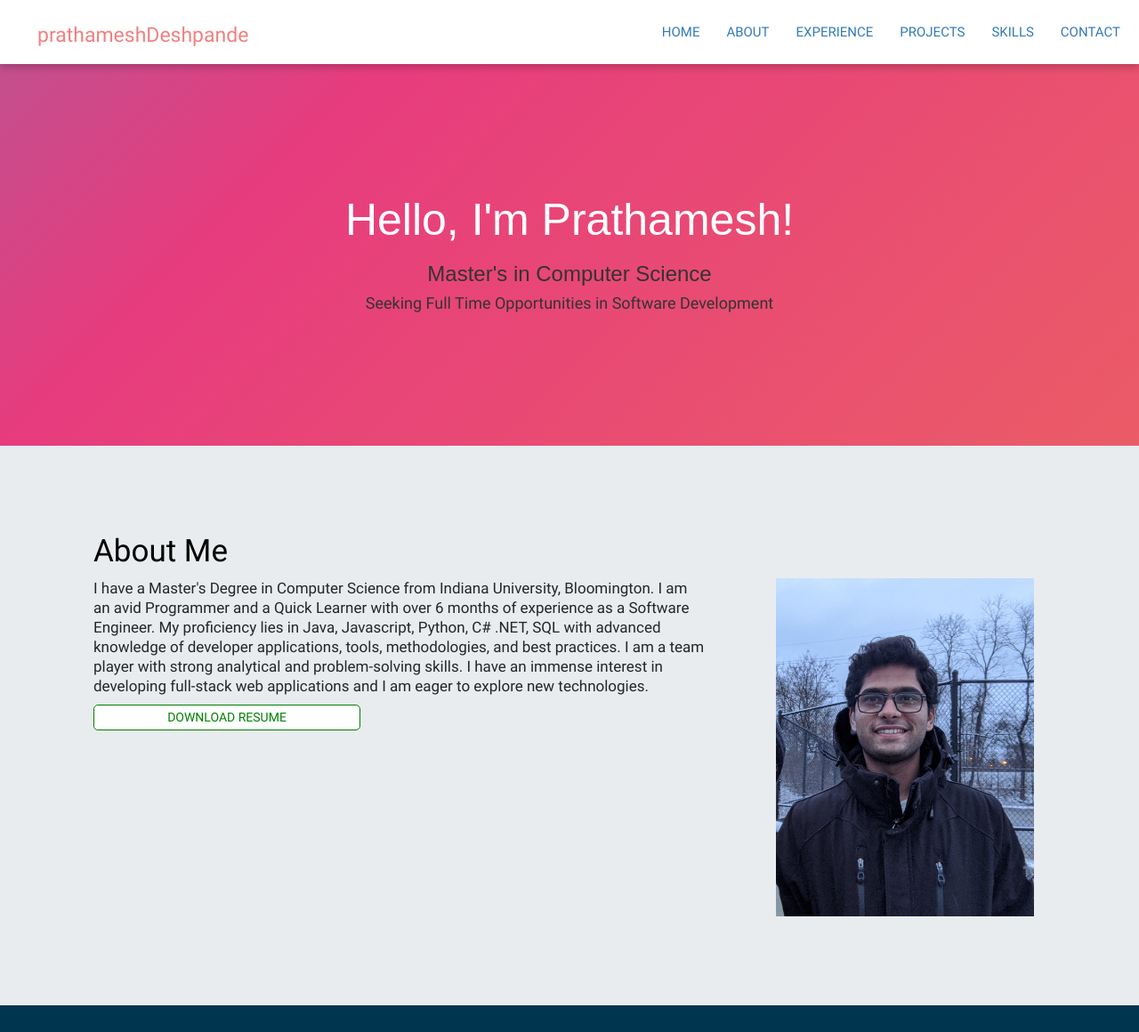
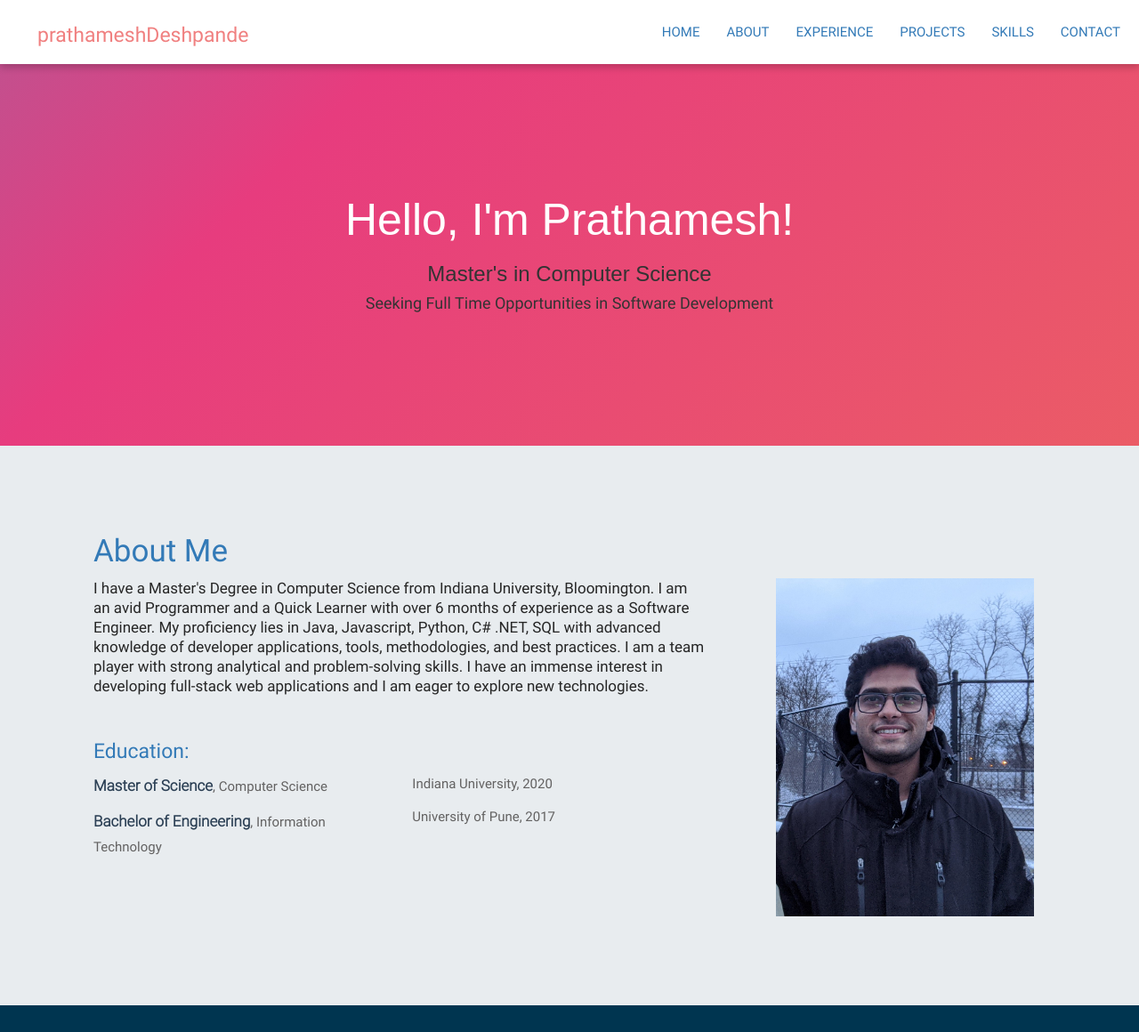
Before and after one commit to prathameshd/portfolio, a PHP site: page / in a window 1280 px wide. Shown: the top 1160 px of the page at 89% size. Run offline with PHP 8.4, Linux system fonts and the light colour scheme; some libraries are stand-ins or nearby versions; some web fonts are replaced.

Commit message:
about me fix

```diff
--- a/css/styles.css
+++ b/css/styles.css
@@ -273,7 +273,7 @@ html,body {
 }
 
 .about__bio strong{
-  font-size: 15px;
+  font-size: 17px;
   color: #2c4055;
   font-family: Roboto-Light;
 }
@@ -1081,16 +1081,16 @@ transition: 0.5s;
 }
 
 .resume-btn{
-  border: 1px solid green;
+  border: 1px solid lightcoral;
   background-color: white;
-  color: green;
-  width: 300px;
+  color: lightcoral;
+  width: 200px;
   transition: 0.7s;
   border-radius: 5px;
 }
 
 .resume-btn:hover{
-  background-color: green;
+  background-color: lightcoral;
   color: white;
 }
 
--- a/index.html
+++ b/index.html
@@ -88,7 +88,7 @@
   <section id="about" class="section" style="background-color: #dee4e7ad">
     <div class="container about__container--narrow">
       <div class="page-section">
-        <h2 class="page-section__title">About Me</h2>
+        <h2 class="page-section__title" style="color: #337ab7">About Me</h2>
           <div class="row gutters-80">
 
             <div class="col-md-8 ">
@@ -96,26 +96,30 @@
 
 I have a Master's Degree in Computer Science from Indiana University, Bloomington. I am an avid Programmer and a Quick Learner with over 6 months of  experience as a Software Engineer. My proficiency lies in Java, Javascript, Python, C# .NET, SQL with advanced knowledge of developer applications, tools, methodologies, and best practices. I am a team player with strong analytical and problem-solving skills. I have an immense interest in developing full-stack web applications and I am eager to explore new technologies.
  </p>
-              <button type="button" class="resume-btn">DOWNLOAD RESUME</button>
-
-              <!--<div class="row row--margin-top">
+<!--               <button type="button" class="resume-btn">DOWNLOAD RESUME</button>
+ -->			<div class="row row--margin-top">
+ 	<div class="col-md-6">
+ 	              	<h4 style="font-size: 23px;color: #337ab7">Education:</h4>
+</div>
+ </div>
+              <div class="row">
+                <div class="col-md-6">
+                  <p class="about__bio"><strong>Master of Science</strong>, Computer Science</p>
+                  <p class="about__bio"><strong>Bachelor of Engineering</strong>, Information Technology</p>
+                </div>
+                <div class="col-md-6">
+                  <p class="about__bio">Indiana University, 2020 </p>
+                  <p class="about__bio">University of Pune, 2017 </p>
+                </div>
+              </div>
+  <!--             <div class="row">
                 <div class="col-md-4">
-                  <p class="about__bio"><strong>NAME :</strong> Jonny D. Dorsch</p>
-                  <p class="about__bio"><strong>AGE :</strong> 21</p>
+                	 <button type="button" class="resume-btn">DOWNLOAD RESUME</button>
                 </div>
                 <div class="col-md-4">
-                  <p class="about__bio"><strong>JOB TITLE :</strong> UI&#47;UX Designer</p>
-                  <p class="about__bio"><strong>LOCATION :</strong> California,USA</p>
+                	<a href="#contact" class="">Contact Me</a>
                 </div>
-              </div>-->
-<!--              <div class="row">
-                <div class="col-md-4">
-                  <a class="button button--colorful button--margin" href="#">DOWNLOAD CV</a>
-                </div>
-                <div class="col-md-4">
-                  <a class="button button--colorful button--margin" href="#">HIRE ME</a>
-                </div>
-              </div>-->
+              </div> -->
 
 
               <!--<div class="row">
```
